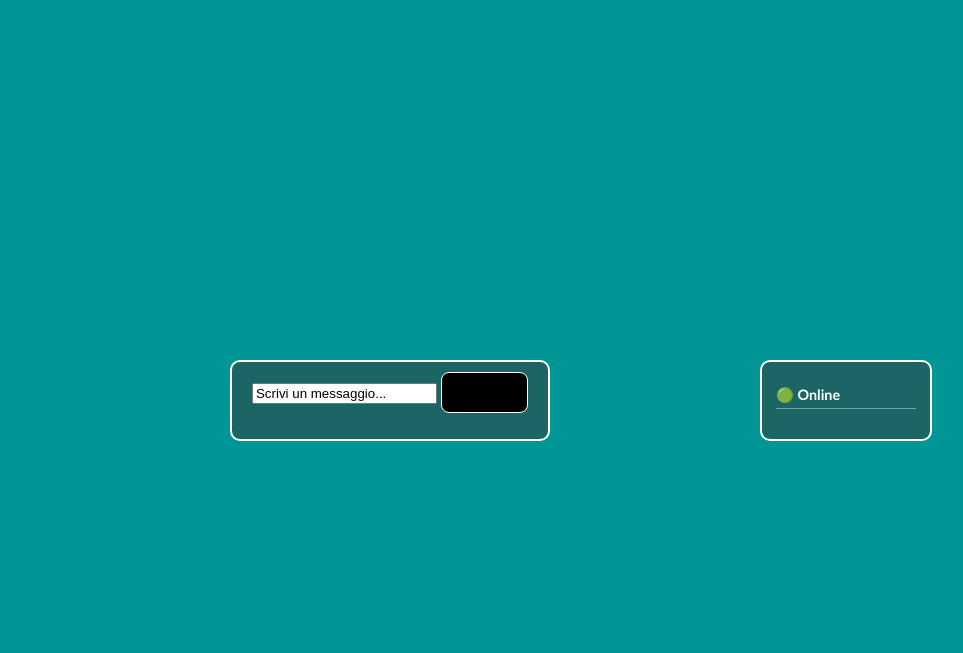
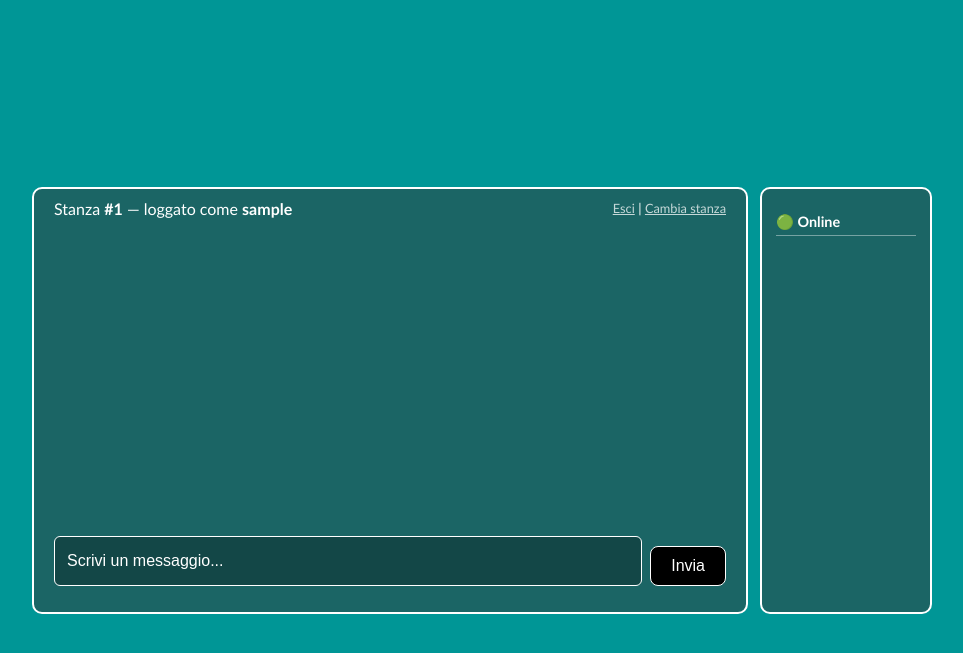
Before and after one commit to danyscor13-netizen/FlaChat, a Flask app: page /chat/1 in a window 1280 px wide. Shown: the top 653 px of the page, without its empty margins (158-1121 px from the left). Run offline with Flask 3, Linux system fonts and the light colour scheme; the visitor is signed in with stand-in values (Sample User, id 1); some libraries are stand-ins or nearby versions.

Commit message:
Refactor chat HTML structure and styles

```diff
--- a/templates/chat.html
+++ b/templates/chat.html
@@ -1,18 +1,10 @@
 <html>
 <head>
-        <title>Chat</title>
+    <title>FlaChat</title>
     <script src="https://cdn.socket.io/4.7.2/socket.io.min.js"></script>
+    <link rel="stylesheet" href="/static/style.css">
 </head>
 <style>
-        body {
-            background-color: RGB(0, 150, 150);
-            color: white;
-            font-family:'Gill Sans', 'Gill Sans MT', Calibri, 'Trebuchet MS', sans-serif;
-            display: flex;
-            justify-content: center;
-            align-items: center;
-        }
-
     .wrapper {
         display: flex;
         gap: 12px;
@@ -20,14 +12,38 @@
         max-width: 900px;
     }
 
-        .container {
-            background-color: rgb(55,55,55,0.5);
-            margin: 0 auto;
-            text-align: center;
-            max-width: 800px;
+    .chat-container {
+        background-color: rgba(55,55,55,0.5);
+        flex: 1;
         padding: 10px 20px;
         border: 2px solid white;
         border-radius: 10px;
+        display: flex;
+        flex-direction: column;
+    }
+
+    #chat-box {
+        flex: 1;
+        overflow-y: auto;
+        min-height: 300px;
+        max-height: 60vh;
+        margin-bottom: 10px;
+        text-align: left;
+    }
+
+    #chat-box p { margin: 4px 0; }
+
+    #message-form {
+        display: flex;
+        gap: 8px;
+    }
+
+    #message-form input {
+        flex: 1;
+        display: inline;
+        width: auto;
+        margin: 0;
+        -webkit-text-fill-color: white;
     }
 
     .sidebar {
@@ -36,15 +52,16 @@
         border-radius: 10px;
         padding: 10px 14px;
         min-width: 140px;
-            color: white;
     }
+
     .sidebar h3 {
         font-size: 0.9rem;
         margin-bottom: 8px;
         border-bottom: 1px solid rgba(255,255,255,0.4);
         padding-bottom: 4px;
     }
-        #user-list { list-style: none; }
+
+    #user-list { list-style: none; padding: 0; margin: 0; }
     #user-list li {
         font-size: 0.85rem;
         padding: 3px 0;
@@ -59,38 +76,31 @@
         height: 8px;
         background: #5f5;
         border-radius: 50%;
+        flex-shrink: 0;
     }
 
-        input {
-            -webkit-text-fill-color: black;
+    .top-bar {
+        display: flex;
+        justify-content: space-between;
+        align-items: center;
+        margin-bottom: 8px;
     }
-        button {
-            background-color: black;
-            border: 1.5px solid white;
-            border-radius: 8px;
-            padding: 10px 20px;
-            transition: transform 0.5s, background-color 0.5s, -webkit-text-fill-color 0.5s, border 0.5s;
-            font-size: 1rem;
-            font-family: 'Lucida Sans', 'Lucida Sans Regular', 'Lucida Grande', 'Lucida Sans Unicode', Geneva, Verdana, sans-serif;
-            cursor: pointer;
-        }
-        button:hover {
-            transform: scale(1.25);
-            background-color: white;
-            -webkit-text-fill-color: black;
-            border: 1.5px solid black;
-        }
-        button:active {
-            transform: scale(0.75);
-        }
+
+    .top-bar small a { font-size: 0.8rem; }
 </style>
 <body>
     <div class="wrapper">
-            <div class="container">
+        <div class="chat-container">
+            <div class="top-bar">
+                <span>Stanza <strong>#{{ room }}</strong> — loggato come <strong>{{ username }}</strong></span>
+                <small><a href="/logout">Esci</a> | <a href="/lobby">Cambia stanza</a></small>
+            </div>
+
             <div id="chat-box"></div>
+
             <form id="message-form">
                 <input type="text" id="message" placeholder="Scrivi un messaggio..." autocomplete="off" required>
-                    <button type="submit">Invia!</button>
+                <button type="submit">Invia</button>
             </form>
         </div>
 
@@ -105,20 +115,14 @@
         const username = "{{ username }}";
         const room = "{{ room }}";
 
-        // Entra nella stanza
         socket.emit('join', { username, room });
 
-        // Ricevi messaggi
         socket.on('message', data => {
             const box = document.getElementById('chat-box');
             const p = document.createElement('p');
 
             if (data.type === "chat") {
-                p.innerHTML = `
-                    <span style="color:${data.color}; font-weight:bold;">
-                        ${data.username}
-                    </span>: ${data.msg}
-                `;
+                p.innerHTML = `<span style="color:${data.color}; font-weight:bold;">${data.username}</span>: ${data.msg}`;
             } else if (data.type === "system") {
                 p.innerHTML = `<span style="opacity:0.7; font-style:italic;">${data.msg}</span>`;
             }
@@ -133,25 +137,21 @@
 
             users.forEach(u => {
                 const li = document.createElement('li');
-
                 let icon = "";
                 if (u.role === "owner") icon = "👑";
                 if (u.role === "admin") icon = "🛡️";
                 if (u.role === "mod") icon = "🔧";
-
                 li.style.color = u.color;
                 li.textContent = `${icon} ${u.username}`;
-
                 list.appendChild(li);
             });
         });
 
-        // Invia messaggio
         document.getElementById('message-form').addEventListener('submit', function(e) {
             e.preventDefault();
             const input = document.getElementById('message');
-            const msg = input.value;
-            if (msg.trim() !== "") {
+            const msg = input.value.trim();
+            if (msg !== "") {
                 socket.emit('message', { username, room, msg });
                 input.value = "";
             }
```
Lines whose indentation alone changed are shown as unchanged.
